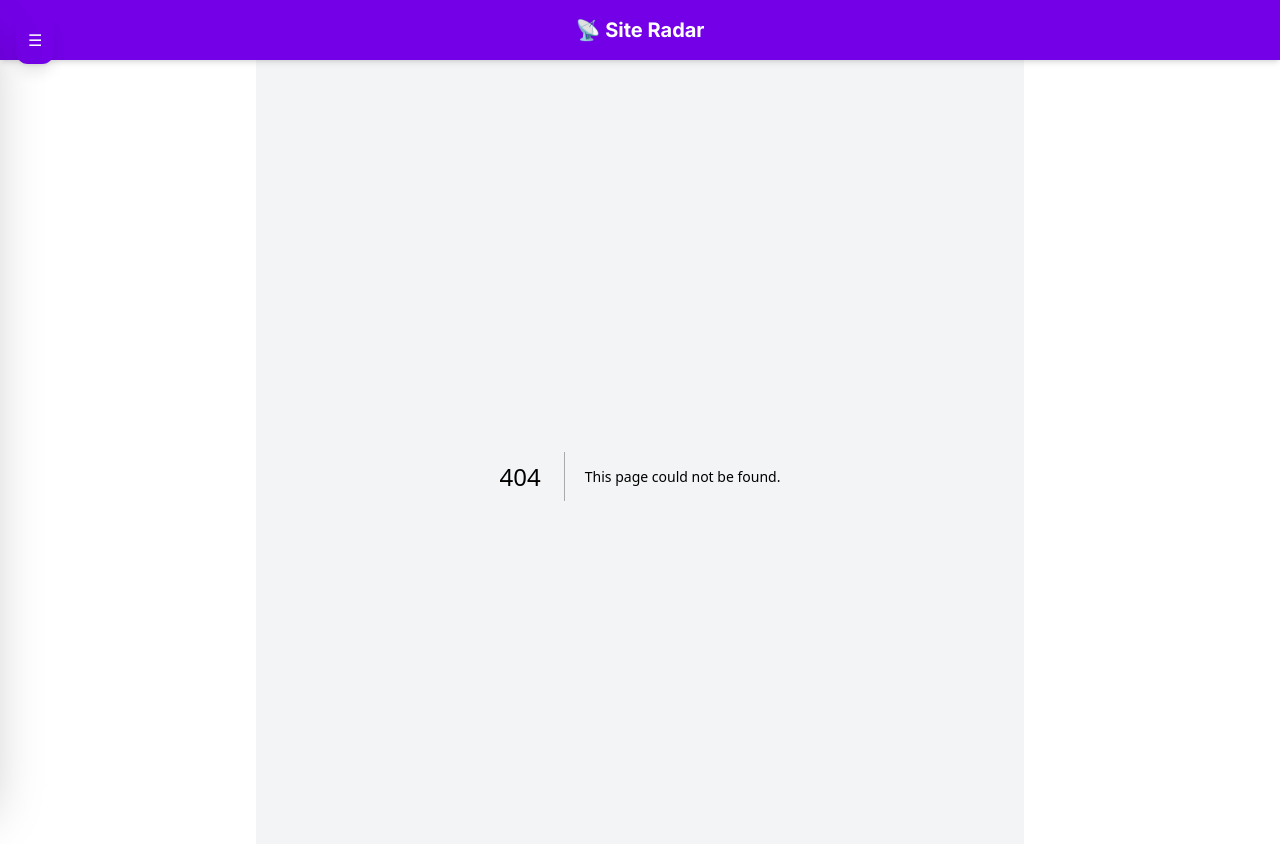
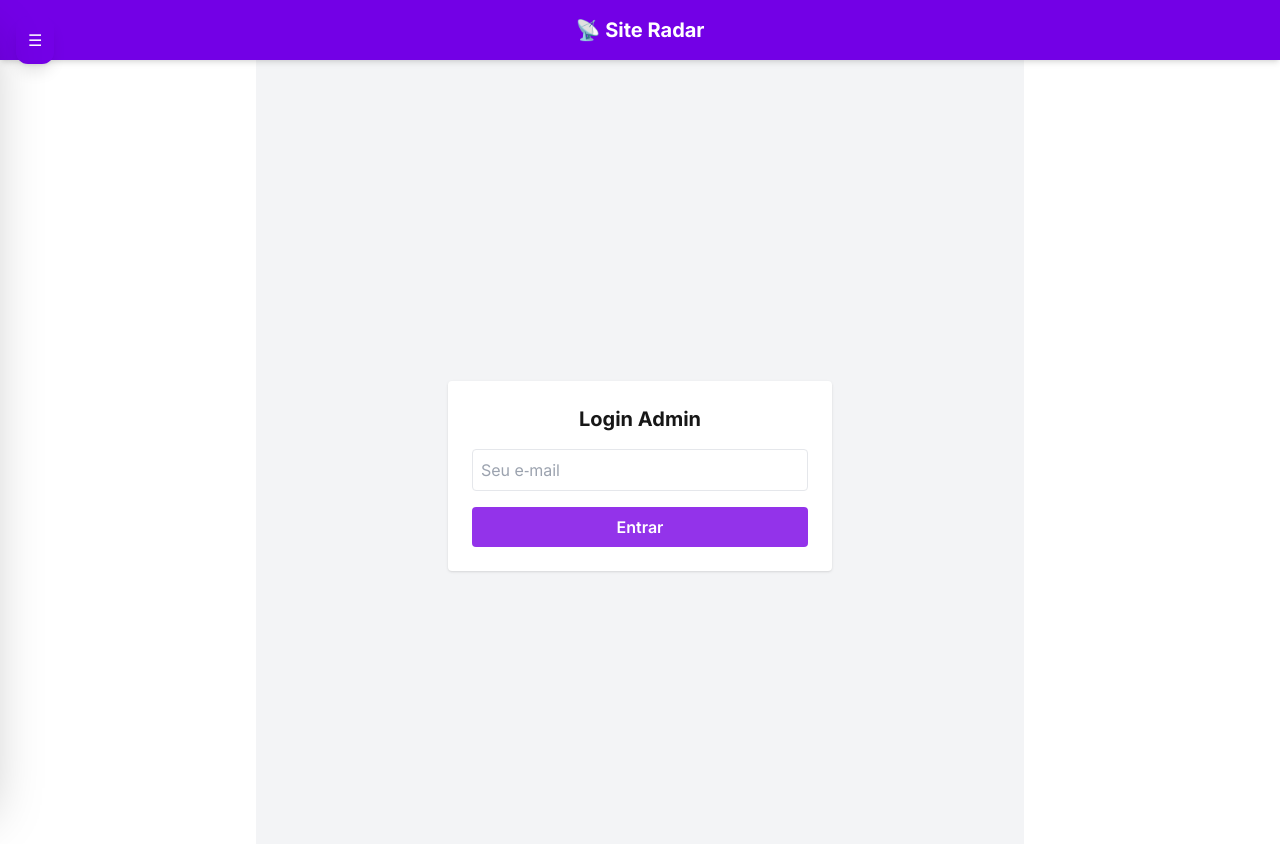
Before and after one commit to ph-robles/site-radar, a Next.js app: page /login in a window 1280 px wide. Before the commit this address had no page. Shown: the top 844 px of the page. Built offline with nearby package versions, Linux system fonts and the light colour scheme; no server answers.

Commit message:
fix update

```diff
--- /dev/null
+++ b/app/login/page.tsx
@@ -0,0 +1,49 @@
+"use client";
+
+import { useState } from "react";
+import { supabase } from "@/lib/supabase";
+
+export default function LoginPage() {
+    const [email, setEmail] = useState("");
+    const [msg, setMsg] = useState("");
+
+    async function login() {
+        const { error } = await supabase.auth.signInWithOtp({
+            email,
+            options: {
+                emailRedirectTo: window.location.origin,
+            },
+        });
+
+        if (error) {
+            setMsg("Erro ao enviar link.");
+        } else {
+            setMsg("✅ Link de login enviado para seu e‑mail.");
+        }
+    }
+
+    return (
+        <main className="min-h-screen flex items-center justify-center">
+            <div className="bg-white p-6 rounded shadow w-full max-w-sm space-y-4">
+                <h1 className="text-xl font-bold text-center">Login Admin</h1>
+
+                <input
+                    type="email"
+                    placeholder="Seu e‑mail"
+                    className="w-full border p-2 rounded"
+                    value={email}
+                    onChange={(e) => setEmail(e.target.value)}
+                />
+
+                <button
+                    onClick={login}
+                    className="w-full bg-purple-600 text-white py-2 rounded font-semibold"
+                >
+                    Entrar
+                </button>
+
+                {msg && <p className="text-sm text-center">{msg}</p>}
+            </div>
+        </main>
+    );
+}
```
